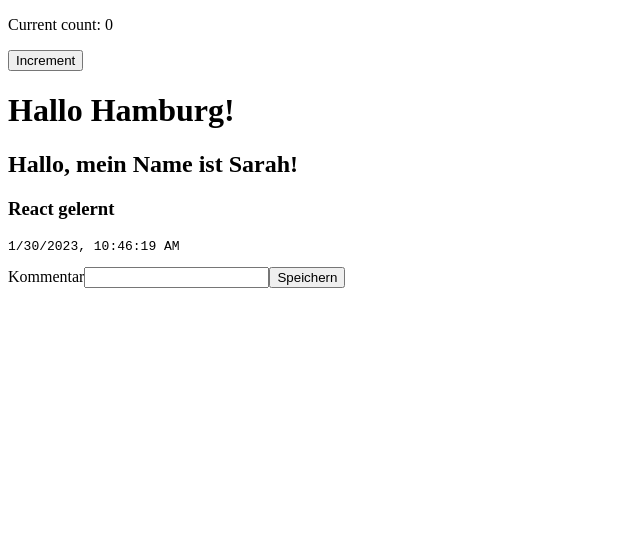
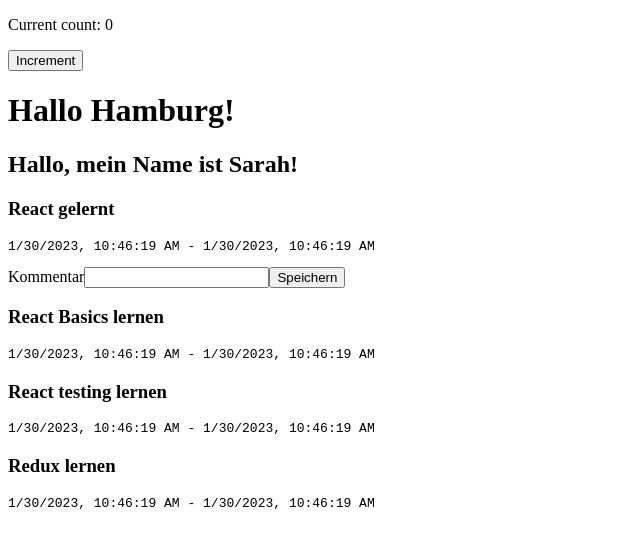
Before and after one commit to SuoraGmbH/react-workshop-2023-01-hl, a React (Create React App) app: page / in a window 1280 px wide. Shown: the top 546 px of the page, without its empty margins (0-640 px from the left). Built offline with nearby package versions, Linux system fonts and the light colour scheme.

Commit message:
Implement TimeEntryList

```diff
--- a/src/App.tsx
+++ b/src/App.tsx
@@ -2,6 +2,7 @@
 import TimeEntryView from "./components/TimeEntryView";
 import TimeEntryForm from "./components/TimeEntryForm";
 import Counter from "./components/Counter";
+import TimeEntryList from "./components/TimeEntryList";
 
 export function App() {
   // ComponentProps<typeof TimeEntryView>["timeEntry"] is the same as TimeEntry
@@ -18,7 +19,9 @@
       <h1>Hallo Hamburg!</h1>
       <h2>Hallo, mein Name ist Sarah!</h2>
       <TimeEntryView timeEntry={timeEntry} />
+
       <TimeEntryForm />
+      <TimeEntryList />
     </>
   );
 }
--- /dev/null
+++ b/src/components/TimeEntryList.tsx
@@ -0,0 +1,34 @@
+import React from "react";
+import TimeEntry from "../domain/TimeEntry";
+import TimeEntryView from "./TimeEntryView";
+
+const TimeEntryList: React.FunctionComponent = () => {
+  const timeEntries: TimeEntry[] = [
+    {
+      id: "u0e12u90du90adsu90",
+      comment: "React Basics lernen",
+      start: new Date(),
+      end: new Date(),
+    },
+    {
+      id: "jijof9230i9i90di9ads",
+      comment: "React testing lernen",
+      start: new Date(),
+      end: new Date(),
+    },
+    {
+      id: " ijdsa9jjdas",
+      comment: "Redux lernen",
+      start: new Date(),
+      end: new Date(),
+    },
+  ];
+
+  const listItems = timeEntries.map(function (timeEntry) {
+    return <TimeEntryView key={timeEntry.id} timeEntry={timeEntry} />;
+  });
+
+  return <div>{listItems}</div>;
+};
+
+export default TimeEntryList;
--- a/src/components/TimeEntryView.tsx
+++ b/src/components/TimeEntryView.tsx
@@ -8,7 +8,10 @@
   return (
     <div>
       <h3>{props.timeEntry.comment}</h3>
-      <pre>{props.timeEntry.start.toLocaleString()}</pre>
+      <pre>
+        {props.timeEntry.start.toLocaleString()} -{" "}
+        {props.timeEntry.end.toLocaleString()}
+      </pre>
     </div>
   );
 }
```
